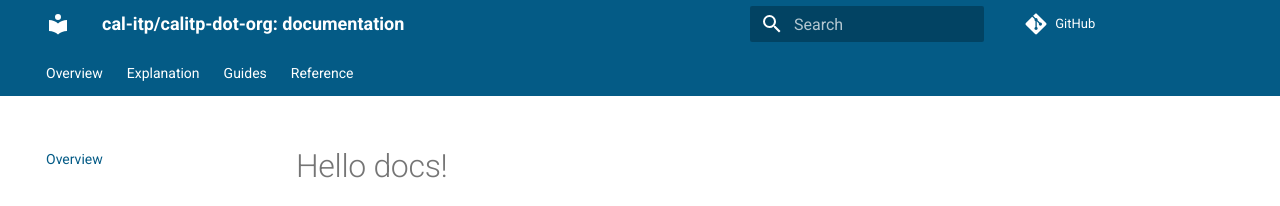
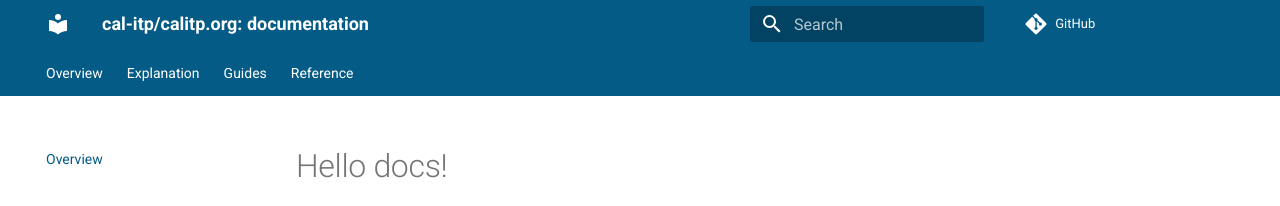
Before and after one commit to cal-itp/calitp.org, an MkDocs documentation site: the page built from docs/index.md, in a window 1280 px wide. Shown: the top 206 px of the page. Built offline with MkDocs 1.6.1 and Material for MkDocs 9.7.7, drawn with Linux system fonts in a browser that asks for light colours; nearby versions of some CDN libraries; comment, search, counter and statistics services are not loaded.

Commit message:
docs: configure mkdocs deploy previews

```diff
--- a/mkdocs.yml
+++ b/mkdocs.yml
@@ -1,7 +1,7 @@
-site_name: "cal-itp/calitp-dot-org: documentation"
+site_name: "cal-itp/calitp.org: documentation"
 repo_url: https://github.com/cal-itp/calitp.org
 edit_uri: edit/dev/docs
-site_url: https://docs.calitp.org/calitp-dot-org
+site_url: https://docs.calitp.org/calitp.org
 exclude_docs: |
   **/inc/*.md
 
@@ -26,7 +26,6 @@ plugins:
 
 extra_css:
   - styles/theme.css
-  - https://use.fontawesome.com/releases/v5.13.0/css/all.css
 
 markdown_extensions:
   - admonition
```
Also changed, not shown: README.md (+1 -1 lines), 5 other files.
